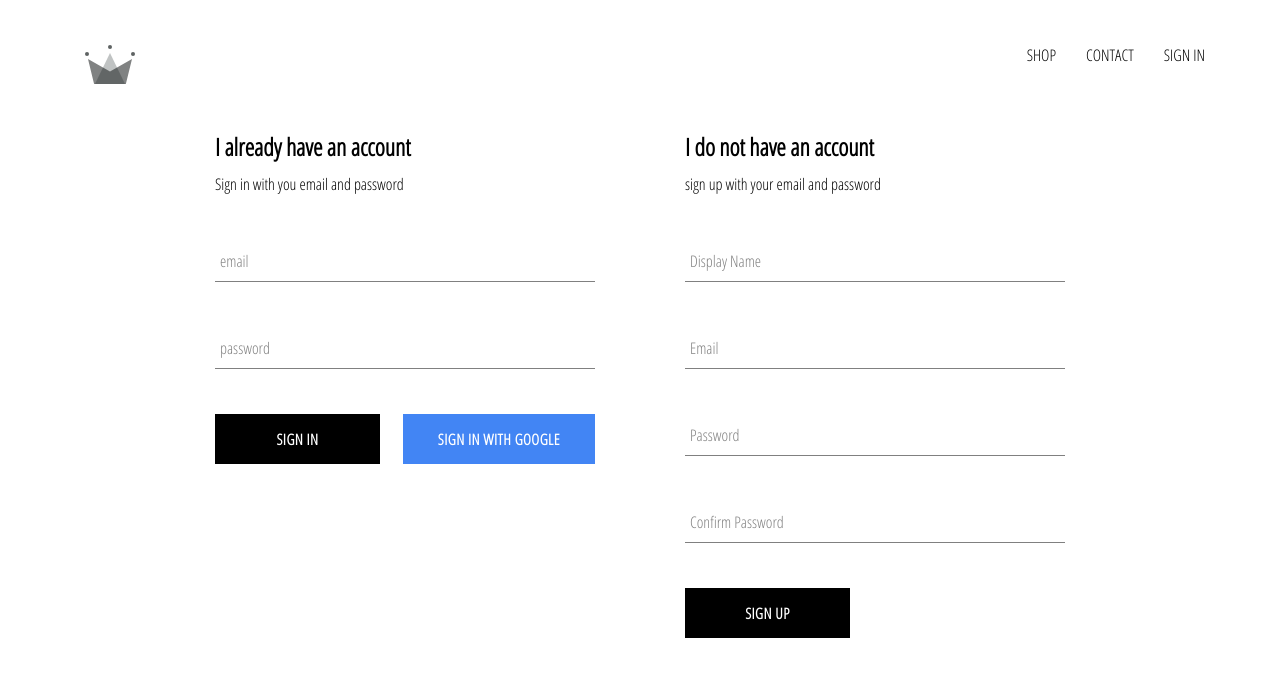
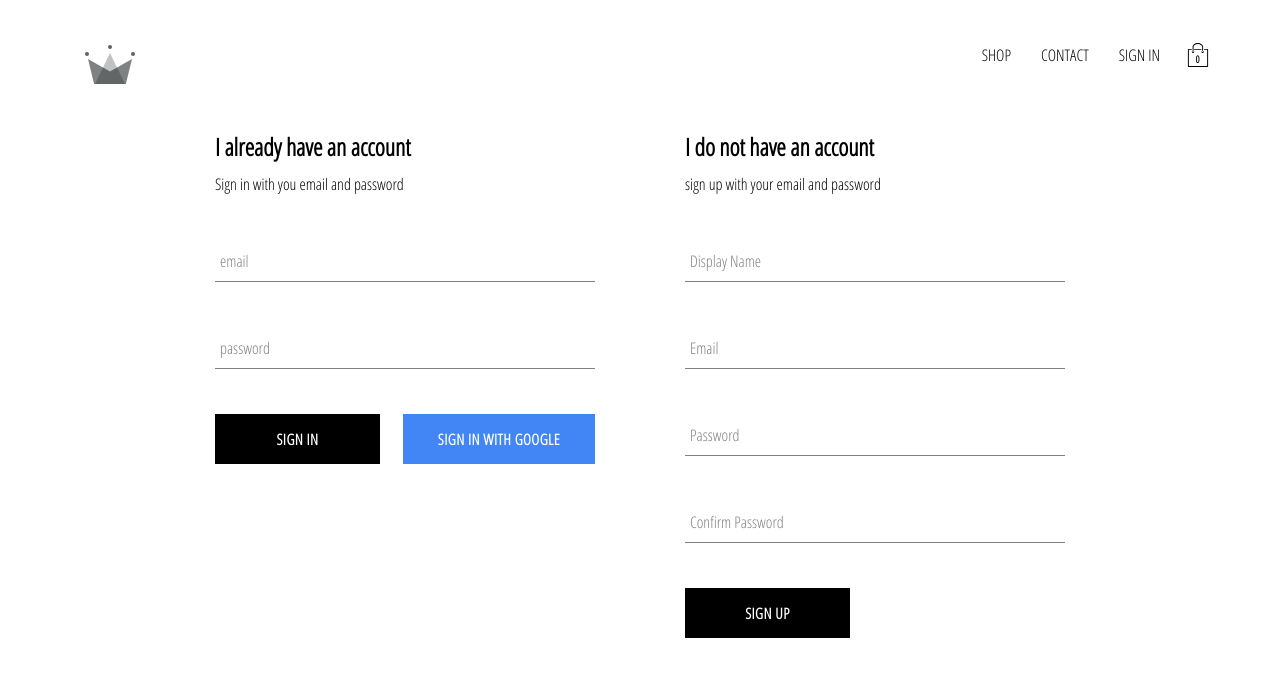
Before and after one commit to Osunadev/complete-react-course, a React (Create React App) app in the folder ecommerce-project/: page /signin in a window 1280 px wide. Shown: the top 676 px of the page. Built offline with nearby package versions, Linux system fonts and the light colour scheme; no server answers.

Commit message:
added cart dropdown functionality, and triggering redux action when clicking on cart icon

```diff
--- /dev/null
+++ b/ecommerce-project/src/components/cart-dropdown/cart-dropdown.component.jsx
@@ -0,0 +1,14 @@
+import React from 'react';
+
+import CustomButton from '../custom-button/custom-button.component';
+
+import './cart-dropdown.styles.scss';
+
+const CartDropdown = () => (
+	<div className='cart-dropdown'>
+		<div className='cart-items' />
+		<CustomButton>GO TO CHECKOUT</CustomButton>
+	</div>
+);
+
+export default CartDropdown;
--- /dev/null
+++ b/ecommerce-project/src/components/cart-dropdown/cart-dropdown.styles.scss
@@ -0,0 +1,24 @@
+.cart-dropdown {
+	position: absolute;
+	width: 240px;
+	height: 340px;
+	display: flex;
+	flex-direction: column;
+	padding: 20px;
+	border: 1px solid black;
+	background-color: white;
+	top: 90px;
+	right: 40px;
+	z-index: 5;
+
+	.cart-items {
+		height: 240px;
+		display: flex;
+		flex-direction: column;
+		overflow: scroll;
+	}
+
+	button {
+		margin-top: auto;
+	}
+}
--- /dev/null
+++ b/ecommerce-project/src/components/cart-icon/cart-icon.component.jsx
@@ -0,0 +1,24 @@
+import React from 'react';
+
+import { connect } from 'react-redux';
+import { toggleCartHidden } from '../../redux/cart/cart.actions';
+
+import { ReactComponent as ShoppingIcon } from '../../assets/shopping-bag.svg';
+
+import './cart-icon.styles.scss';
+
+const CartIcon = ({ toggleCartHidden }) => (
+	<div className='cart-icon' onClick={toggleCartHidden}>
+		<ShoppingIcon className='shopping-icon' />
+		<span className='item-count'>0</span>
+	</div>
+);
+
+const mapDispatchToProps = dispatch => ({
+	toggleCartHidden: () => dispatch(toggleCartHidden())
+});
+
+export default connect(
+	null,
+	mapDispatchToProps
+)(CartIcon);
--- /dev/null
+++ b/ecommerce-project/src/components/cart-icon/cart-icon.styles.scss
@@ -0,0 +1,21 @@
+.cart-icon {
+	width: 45px;
+	height: 45px;
+	position: relative;
+	display: flex;
+	align-items: center;
+	justify-content: center;
+	cursor: pointer;
+
+	.shopping-icon {
+		width: 24px;
+		height: 24px;
+	}
+
+	.item-count {
+		position: absolute;
+		font-size: 10px;
+		font-weight: bold;
+		bottom: 12px;
+	}
+}
--- a/ecommerce-project/src/components/header/header.component.jsx
+++ b/ecommerce-project/src/components/header/header.component.jsx
@@ -4,13 +4,15 @@
 import { connect } from 'react-redux';
 
 import { auth } from '../../firebase/firebase.utils';
+import CartIcon from '../cart-icon/cart-icon.component';
+import CartDropdown from '../cart-dropdown/cart-dropdown.component';
 
 // This is a special syntax in React for importing SVG
 import { ReactComponent as Logo } from '../../assets/crown.svg';
 
 import './header.styles.scss';
 
-const Header = ({ currentUser }) => (
+const Header = ({ currentUser, hidden }) => (
 	<div className='header'>
 		<Link className='logo-container' to='/'>
 			<Logo className='logo' />
@@ -31,14 +33,18 @@
 					SIGN IN
 				</Link>
 			)}
+			<CartIcon />
 		</div>
+		{!hidden && <CartDropdown />}
 	</div>
 );
 
 /* The 'state' is our root reducer */
 // We're mapping our root reducer state to be props
-const mapStateToProps = state => ({
-	currentUser: state.user.currentUser
+const mapStateToProps = ({ user: { currentUser }, cart: { hidden } }) => ({
+	// Advanced object destructuring
+	currentUser,
+	hidden
 });
 
 export default connect(mapStateToProps)(Header);
--- /dev/null
+++ b/ecommerce-project/src/redux/cart/cart.actions.js
@@ -0,0 +1,5 @@
+import CartActionTypes from './cart.types';
+
+export const toggleCartHidden = () => ({
+	type: CartActionTypes.TOGGLE_CART_HIDDEN
+});
--- /dev/null
+++ b/ecommerce-project/src/redux/cart/cart.reducer.js
@@ -0,0 +1,19 @@
+import CartActionTypes from './cart.types';
+
+const INITIAL_STATE = {
+	hidden: true
+};
+
+const cartReducer = (state = INITIAL_STATE, action) => {
+	switch (action.type) {
+		case CartActionTypes.TOGGLE_CART_HIDDEN:
+			return {
+				...state,
+				hidden: !state.hidden
+			};
+		default:
+			return state;
+	}
+};
+
+export default cartReducer;
--- /dev/null
+++ b/ecommerce-project/src/redux/cart/cart.types.js
@@ -0,0 +1,5 @@
+const CartActionTypes = {
+	TOGGLE_CART_HIDDEN: 'TOGGLE_CART_HIDDEN'
+};
+
+export default CartActionTypes;
--- a/ecommerce-project/src/redux/root-reducer.js
+++ b/ecommerce-project/src/redux/root-reducer.js
@@ -1,7 +1,9 @@
 import { combineReducers } from 'redux';
 
 import userReducer from './user/user.reducer';
+import cartReducer from './cart/cart.reducer';
 
 export default combineReducers({
-	user: userReducer
+	user: userReducer,
+	cart: cartReducer
 });
```
Also changed, not shown: ecommerce-project/src/assets/shopping-bag.svg (added).
